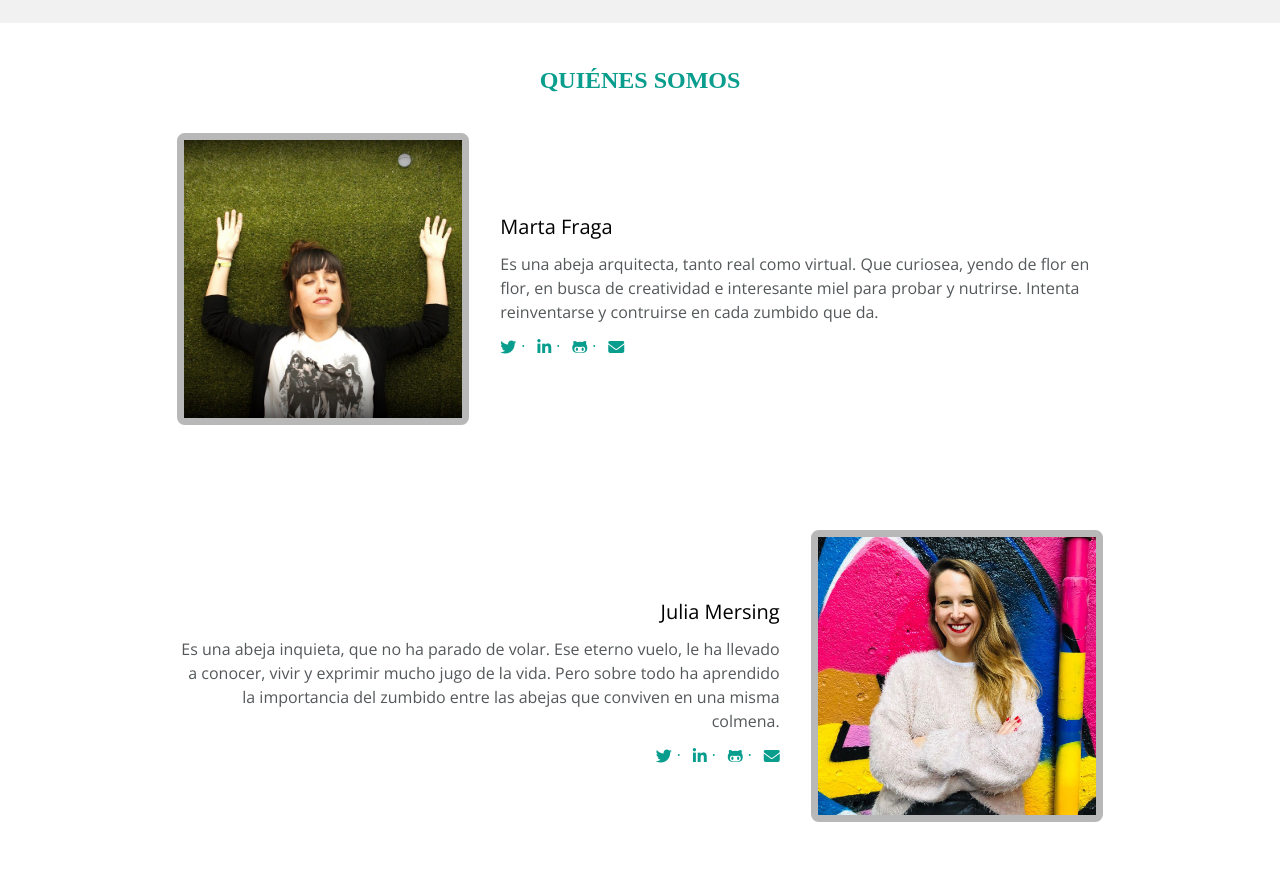
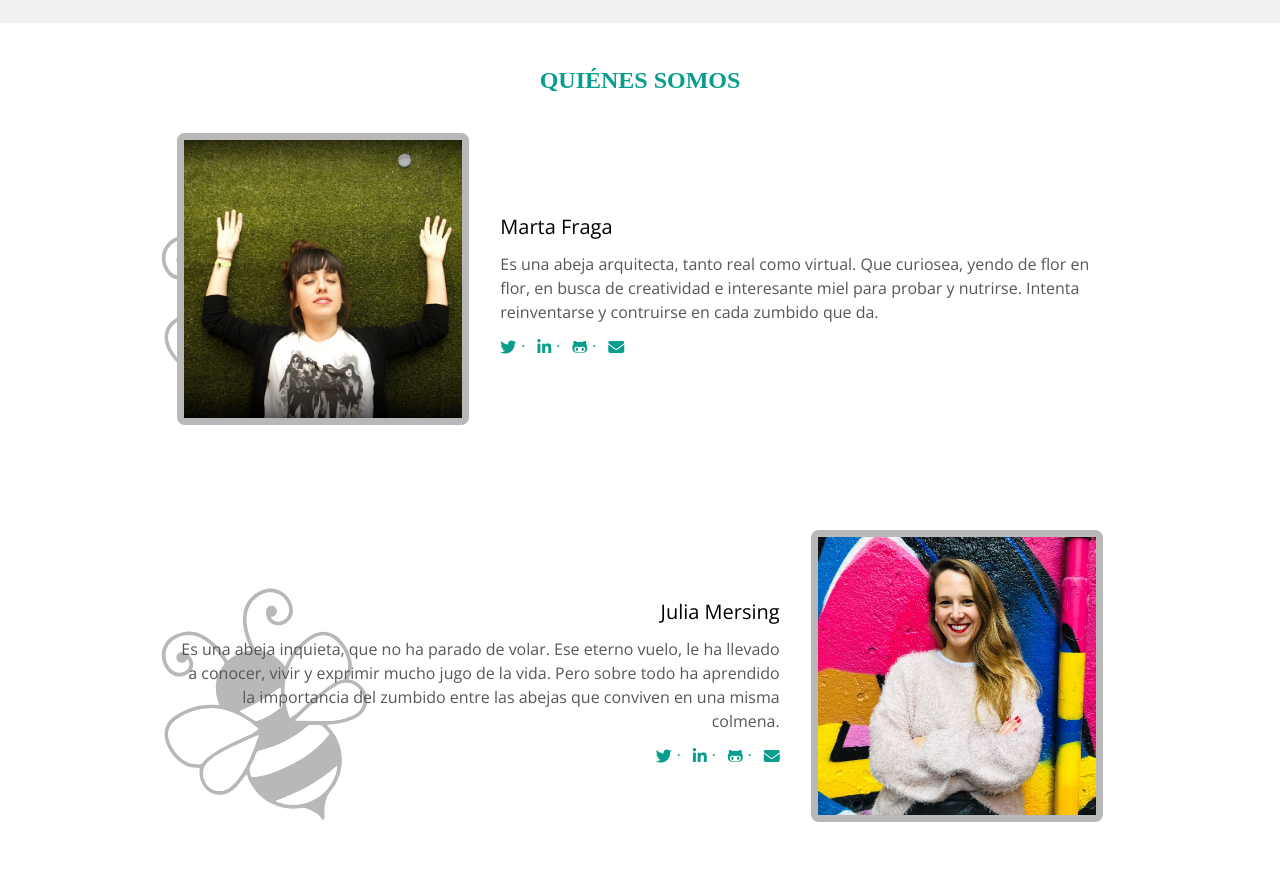
Before and after one commit to Adalab/project-promo-m-module-1-team-4, a website: page src/html/index.html in a window 1280 px wide. Shown: the part 660-1545 px from the top of the page. Drawn offline with nearby package versions, Linux system fonts and the light colour scheme; files that its build step writes are made by us from their sources; files whose address does not match are found by name.

Commit message:
other abejita

```diff
--- a/src/scss/layout/_whoweare.scss
+++ b/src/scss/layout/_whoweare.scss
@@ -22,6 +22,10 @@
 }
 
 .bee-container {
+  background-image: url(../images/abejita.svg);
+  background-repeat: no-repeat;
+  background-position: left;
+
   margin-bottom: 45px;
   display: flex;
   flex-direction: column;
```
Also changed, not shown: src/images/abejitaa.svg (added).
